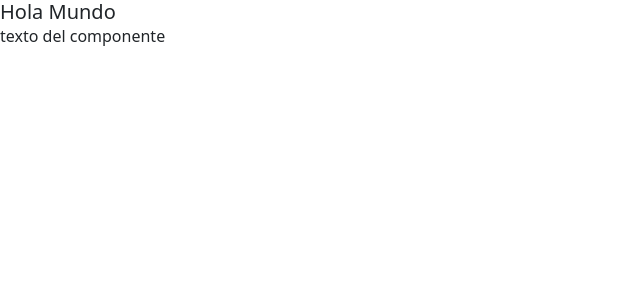
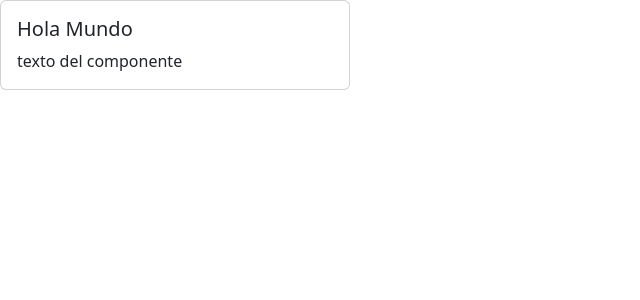
Before and after one commit to EstebanKiito/Skibidi-React, a React (Vite) app: page / in a window 1280 px wide. Shown: the top 300 px of the page, without its empty margins (0-640 px from the left). Built offline with nearby package versions, Linux system fonts and the light colour scheme.

Commit message:
Use children prop for content

```diff
--- a/src/App.tsx
+++ b/src/App.tsx
@@ -1,8 +1,13 @@
 // import Card from "./components/Card";
-import { CardBody } from "./components/Card";
+import Card, { CardBody } from "./components/Card";
 
 function App() {
-  return <CardBody title="Hola Mundo" text="texto del componente" />;
+  // Con ctrl+esp podemos ver las sugerencias de codigo
+  return (
+    <Card>
+      <CardBody title="Hola Mundo" text="texto del componente" />
+    </Card>
+  );
 }
 
 export default App;
--- a/src/components/Card.tsx
+++ b/src/components/Card.tsx
@@ -1,9 +1,11 @@
+import { ReactNode } from "react";
+
 interface CardProps {
-  body: string; // Definimos que el body es un string
+  children: ReactNode; // Children es una propiedad especial de React que permite pasar contenido dentro del componente
 }
 
 function Card(props: CardProps) {
-  const { body } = props; // Recomendado Destructuring
+  const { children } = props; // Recomendado Destructuring
   // porque asi sabremos que propiedades estamos teniendo
 
   return (
@@ -14,7 +16,7 @@
         width: "350px",
       }}
     >
-      <div className="card-body">{body}</div>
+      <div className="card-body">{children}</div>
     </div>
   );
 }
```
